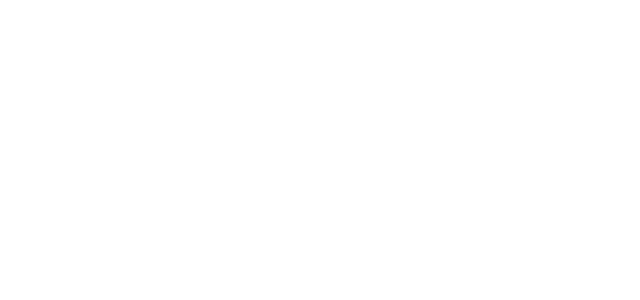
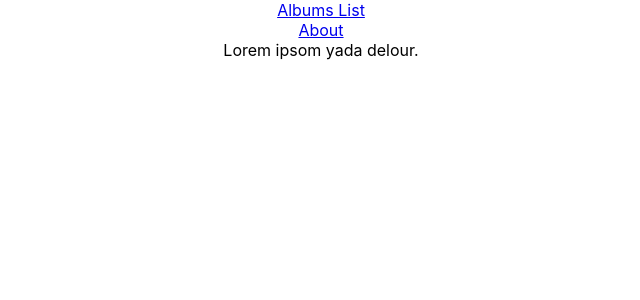
Before and after one commit to mbborromeo/google-photos-viewer, a React (Create React App) app: page /about in a window 1280 px wide. Shown: the top 300 px of the page, without its empty margins (319-959 px from the left). Built offline with nearby package versions, Linux system fonts and the light colour scheme.

Commit message:
added About page, HeaderBar component within Router

```diff
--- /dev/null
+++ b/src/About.js
@@ -0,0 +1,9 @@
+import React from 'react';
+
+function About() {
+  return <div>
+      Lorem ipsom yada delour.
+    </div>;
+}
+
+export default About;
--- a/src/AlbumsList.js
+++ b/src/AlbumsList.js
@@ -3,7 +3,7 @@
 
 function AlbumsList() {
   return <div>
-    <Link to="/album/1">Album 1</Link>
+    <Link to="/album/1">Album 1</Link><br />
     <Link to="/album/2">Album 2</Link>
   </div>;
 
--- a/src/App.js
+++ b/src/App.js
@@ -3,16 +3,21 @@
 import './App.scss';
 import AlbumsList from './AlbumsList';
 import ViewAlbum from './ViewAlbum';
-import { BrowserRouter as Router, Route, Link } from "react-router-dom";
+import About from './About';
+import HeaderBar from './HeaderBar';
+import { BrowserRouter as Router, Route } from "react-router-dom";
 
 
 function App() {
   return (
     <div className="App">
       <Router>
+        <HeaderBar />
+
         <div>
           <Route path="/" exact component={AlbumsList} />
           <Route path="/album/:id" component={ViewAlbum} />
+          <Route path="/about" component={About} />
         </div>
       </Router>
     </div>
--- /dev/null
+++ b/src/HeaderBar.js
@@ -0,0 +1,11 @@
+import React from 'react';
+import { Link } from "react-router-dom";
+
+function HeaderBar() {
+  return <div>
+    <Link to="/">Albums List</Link><br />
+    <Link to="/about">About</Link>
+  </div>;
+}
+
+export default HeaderBar;
```
Also changed, not shown: src/ViewAlbum.js (line endings or trailing spaces).
